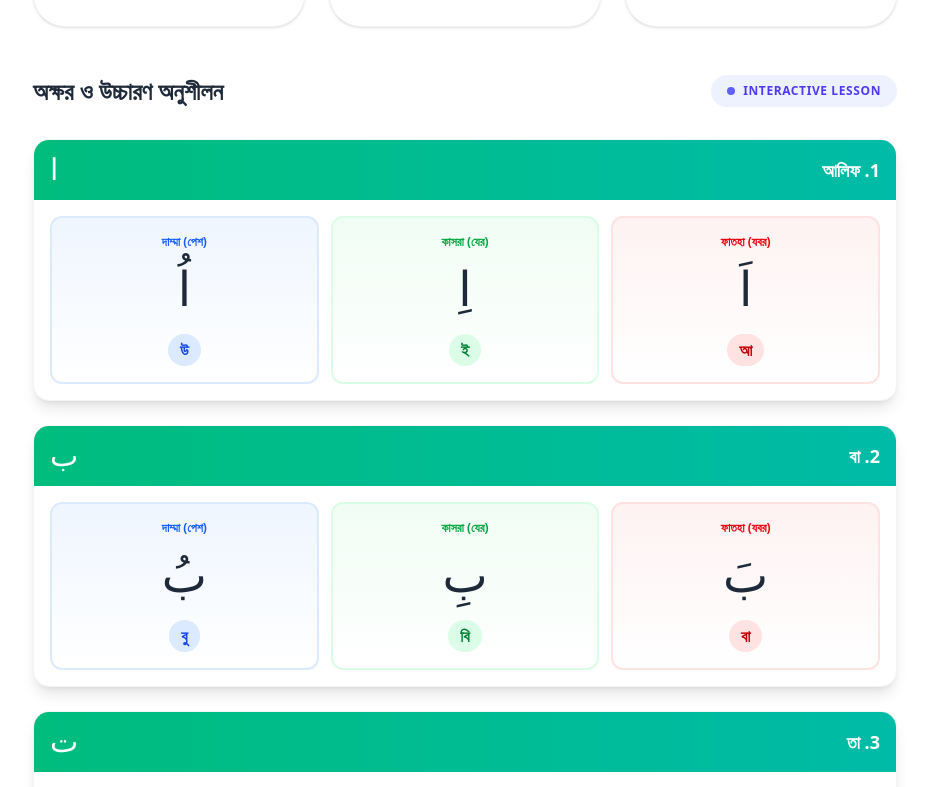
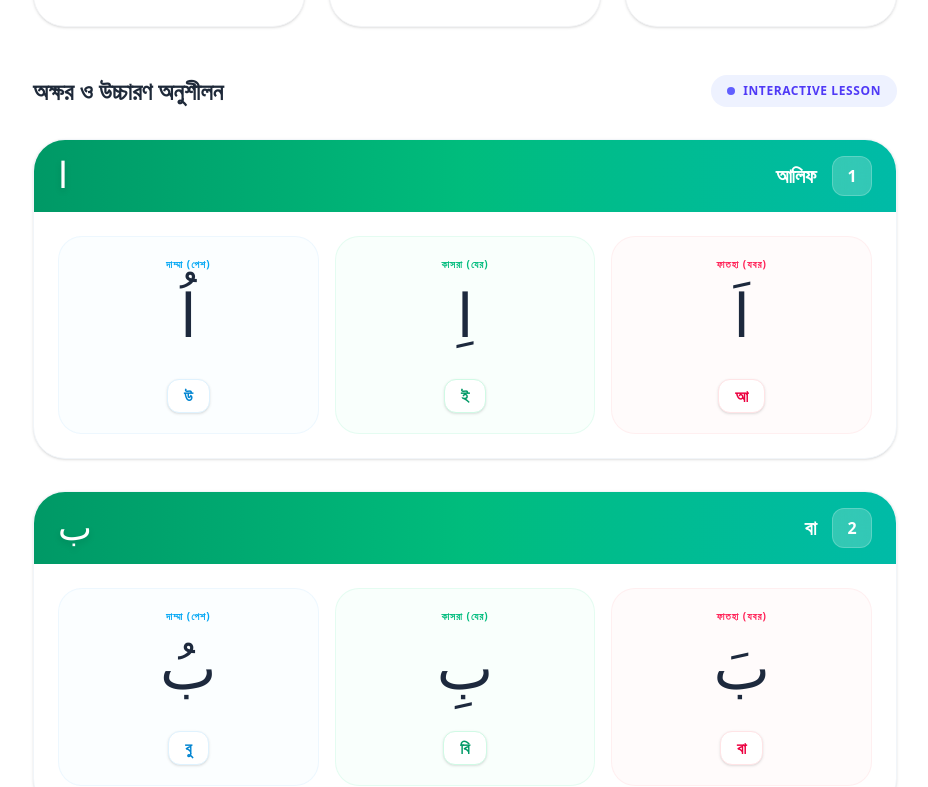
Before and after one commit to kawsar19/quran-learning, a Next.js app: page /lessons/day-5 in a window 1280 px wide. Shown: the part 900-1687 px from the top of the page, without its empty margins (175-1103 px from the left). Built offline with nearby package versions, Linux system fonts and the light colour scheme; a web font is replaced by a local one.

Commit message:
feat: Enhance HarakatLetters component with updated display logic and styling.

```diff
--- a/app/components/HarakatLetters.tsx
+++ b/app/components/HarakatLetters.tsx
@@ -33,14 +33,21 @@ const letters = [
 
 export default function HarakatLetters() {
   return (
-    <div className="space-y-6" dir="rtl">
+    <div className="space-y-8" dir="rtl">
       {letters.map((letter, index) => (
-        <div key={index} className="bg-white rounded-2xl shadow-lg overflow-hidden border border-gray-100">
-          {/* Letter Header */}
-          <div className="bg-gradient-to-r from-emerald-500 to-teal-500 text-white px-4 py-3 flex items-center justify-between" >
-            <span className="text-lg font-bold">{index + 1}. {letter.name}</span>
+        <div key={index} className="group bg-white rounded-[2rem] shadow-sm hover:shadow-xl transition-all duration-500 border border-slate-100 overflow-hidden">
+          {/* Letter Header - Premium Emerald Gradient */}
+          <div className="bg-gradient-to-r from-emerald-600 via-emerald-500 to-teal-500 px-6 py-4 flex items-center justify-between">
+            <div className="flex items-center gap-4">
+              <span className="flex items-center justify-center w-10 h-10 rounded-xl bg-white/20 text-white font-bold backdrop-blur-sm border border-white/20">
+                {index + 1}
+              </span>
+              <span className="text-xl font-bold text-white tracking-tight leading-none">
+                {letter.name}
+              </span>
+            </div>
             <span
-              className="text-3xl"
+              className="text-4xl text-white group-hover:scale-110 transition-transform duration-500 drop-shadow-md"
               style={{ fontFamily: "'Scheherazade New', 'Traditional Arabic', serif" }}
             >
               {letter.base}
@@ -48,45 +55,45 @@ export default function HarakatLetters() {
           </div>
 
           {/* Harakat Cards */}
-          <div className="grid grid-cols-3 gap-3 p-4">
+          <div className="grid grid-cols-3 gap-4 p-6">
             {/* Fatha */}
-            <div className="bg-gradient-to-b from-red-50 to-white rounded-xl p-4 text-center border-2 border-red-100 hover:border-red-300 hover:shadow-md transition-all flex flex-col items-center">
-              <div className="text-xs font-bold text-red-600 mb-2">ফাতহা (যবর)</div>
+            <div className="relative group/card bg-rose-50/30 rounded-3xl p-5 text-center border border-rose-100/50 hover:border-rose-300 hover:bg-rose-50 transition-all duration-300 flex flex-col items-center">
+              <div className="text-[10px] uppercase tracking-widest font-black text-rose-500 mb-2">ফাতহা (যবর)</div>
               <div
-                className="text-4xl md:text-5xl text-gray-800 mt-2 mb-5"
+                className="text-5xl md:text-6xl text-slate-800 mb-6 leading-tight group-hover/card:scale-110 transition-transform duration-500"
                 style={{ fontFamily: "'Scheherazade New', 'Traditional Arabic', serif" }}
               >
                 {letter.fatha}
               </div>
-              <div className="text-base font-bold text-red-700 bg-red-100 rounded-full px-3 py-1">
+              <div className="mt-auto text-base font-black text-rose-600 bg-white px-4 py-1 rounded-xl shadow-sm border border-rose-100">
                 {letter.fathaSound}
               </div>
             </div>
 
             {/* Kasra */}
-            <div className="bg-gradient-to-b from-green-50 to-white rounded-xl p-4 text-center border-2 border-green-100 hover:border-green-300 hover:shadow-md transition-all flex flex-col items-center">
-              <div className="text-xs font-bold text-green-600 mb-2">কাসরা (যের)</div>
+            <div className="relative group/card bg-emerald-50/30 rounded-3xl p-5 text-center border border-emerald-100/50 hover:border-emerald-300 hover:bg-emerald-50 transition-all duration-300 flex flex-col items-center">
+              <div className="text-[10px] uppercase tracking-widest font-black text-emerald-500 mb-2">কাসরা (যের)</div>
               <div
-                className="text-4xl md:text-5xl text-gray-800 mt-2 mb-5"
+                className="text-5xl md:text-6xl text-slate-800 mb-6 leading-tight group-hover/card:scale-110 transition-transform duration-500"
                 style={{ fontFamily: "'Scheherazade New', 'Traditional Arabic', serif" }}
               >
                 {letter.kasra}
               </div>
-              <div className="text-base font-bold text-green-700 bg-green-100 rounded-full px-3 py-1">
+              <div className="mt-auto text-base font-black text-emerald-600 bg-white px-4 py-1 rounded-xl shadow-sm border border-emerald-100">
                 {letter.kasraSound}
               </div>
             </div>
 
             {/* Damma */}
-            <div className="bg-gradient-to-b from-blue-50 to-white rounded-xl p-4 text-center border-2 border-blue-100 hover:border-blue-300 hover:shadow-md transition-all flex flex-col items-center">
-              <div className="text-xs font-bold text-blue-600 mb-2">দাম্মা (পেশ)</div>
+            <div className="relative group/card bg-sky-50/30 rounded-3xl p-5 text-center border border-sky-100/50 hover:border-sky-300 hover:bg-sky-50 transition-all duration-300 flex flex-col items-center">
+              <div className="text-[10px] uppercase tracking-widest font-black text-sky-500 mb-2">দাম্মা (পেশ)</div>
               <div
-                className="text-4xl md:text-5xl text-gray-800 mt-2 mb-5"
+                className="text-5xl md:text-6xl text-slate-800 mb-6 leading-tight group-hover/card:scale-110 transition-transform duration-500"
                 style={{ fontFamily: "'Scheherazade New', 'Traditional Arabic', serif" }}
               >
                 {letter.damma}
               </div>
-              <div className="text-base font-bold text-blue-700 bg-blue-100 rounded-full px-3 py-1">
+              <div className="mt-auto text-base font-black text-sky-600 bg-white px-4 py-1 rounded-xl shadow-sm border border-sky-100">
                 {letter.dammaSound}
               </div>
             </div>
```
